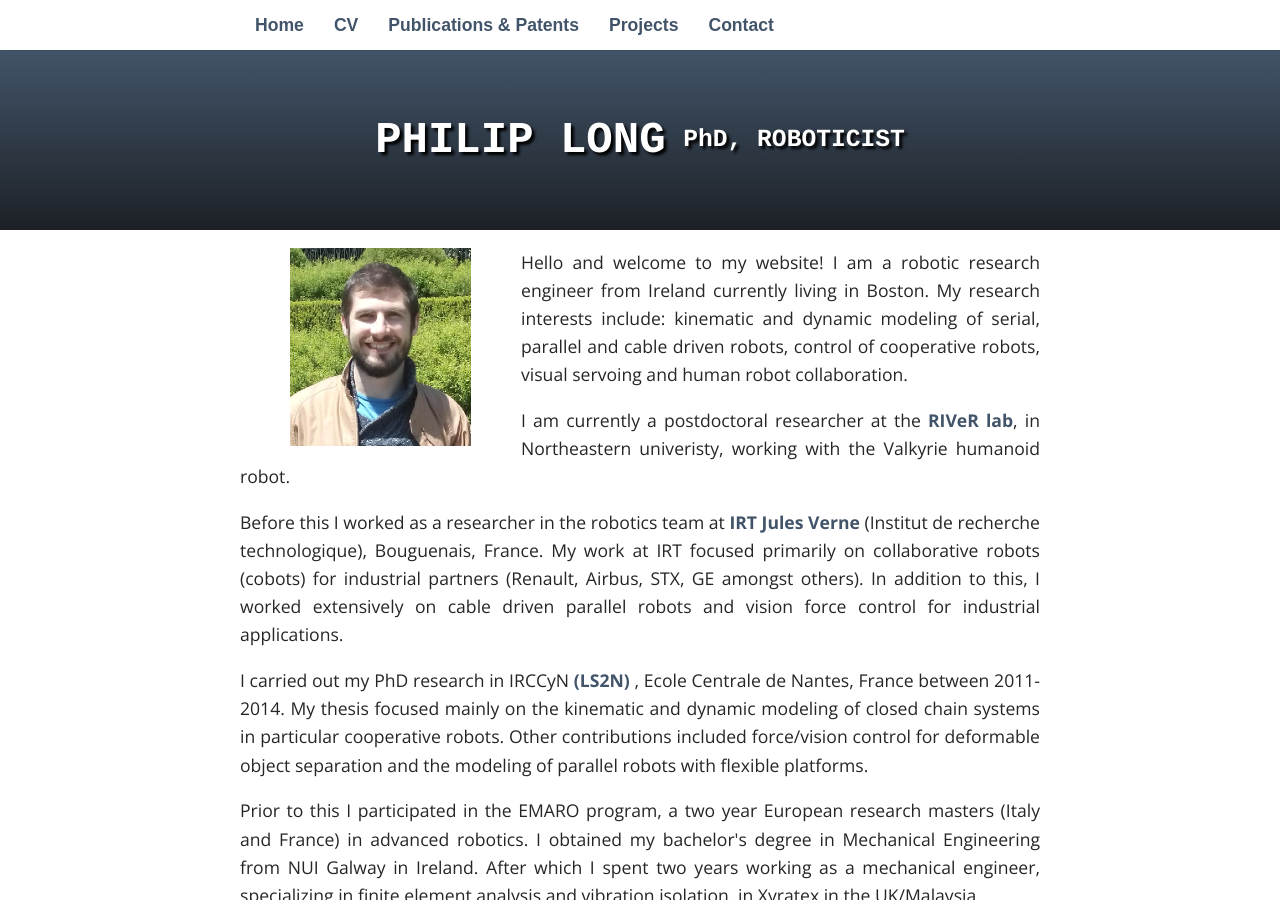
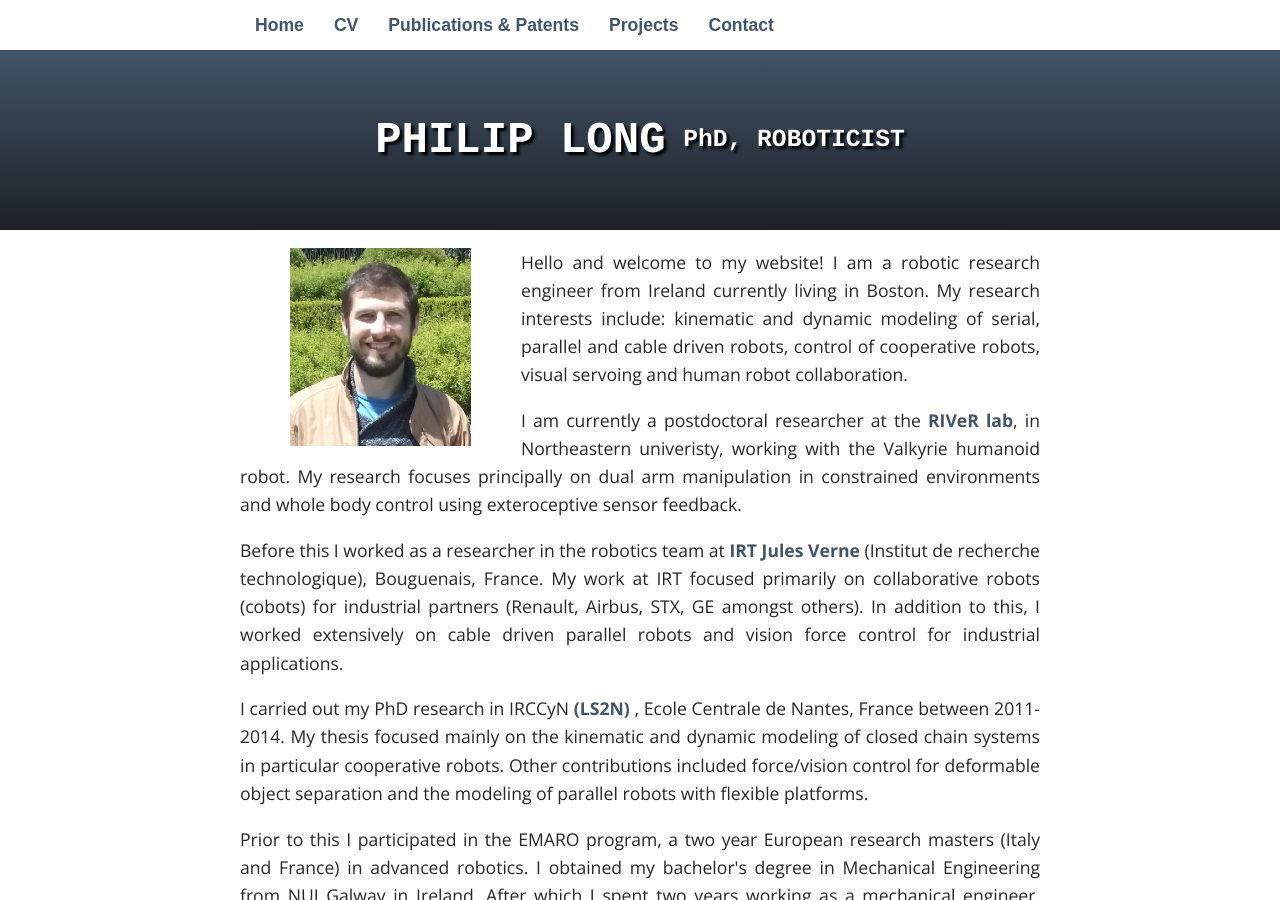
Before and after one commit to philip-long/philip-long.github.io, a Jekyll site: the page built from index.html, in a window 1280 px wide and 900 px high. Built offline with Jekyll 4.4.1, drawn with Linux system fonts in a browser that asks for light colours; some web fonts are replaced.

Commit message:
added a bit to bio

```diff
--- a/index.html
+++ b/index.html
@@ -10,7 +10,7 @@ title: Philip Long, PhD, Roboticist
     </p>
 
      <p>
-I am currently a  postdoctoral researcher at the  <a href="www.robot.neu.edu"> RIVeR lab</a>, in Northeastern univeristy, working with the Valkyrie humanoid robot.
+I am currently a  postdoctoral researcher at the  <a href="www.robot.neu.edu"> RIVeR lab</a>, in Northeastern univeristy, working with the Valkyrie humanoid robot. My research focuses principally on dual arm manipulation in constrained environments and whole body control using exteroceptive sensor feedback.
     </p>
 
      <p>
```
